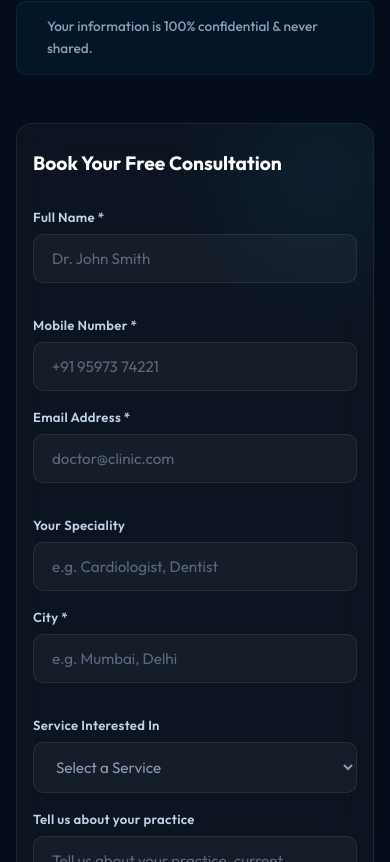
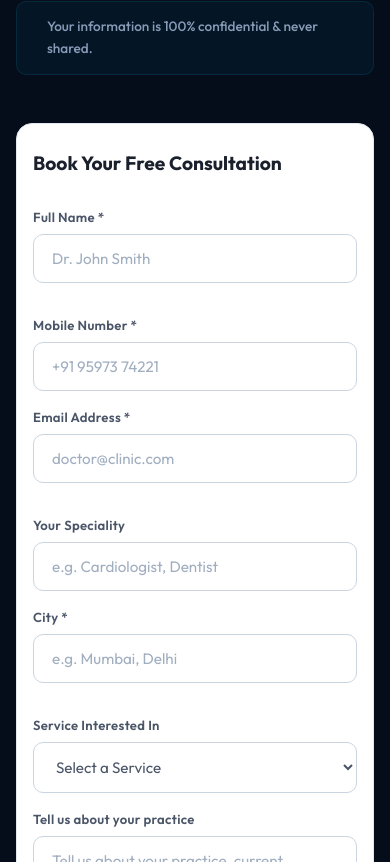
Before and after one commit to Twenty4toon/Doconplus, a website: page contact.html in a window 390 px wide. Shown: the part 1138-2000 px from the top of the page. Drawn offline with Linux system fonts and the light colour scheme; some icons are missing.

Commit message:
style: optimize mobile contact form layout and fix hamburger positioning

```diff
--- a/css/contact.css
+++ b/css/contact.css
@@ -83,11 +83,31 @@
 }
 @media (max-width: 768px) {
   .form-row { grid-template-columns: 1fr; }
-  .contact-form { padding: 28px 20px; }
+  .contact-form {
+    padding: 28px 20px;
+    background: #fff;
+    border-color: #e2e8f0;
+  }
+  .contact-form::before { display: none; }
+  .contact-form h3 { color: #1a202c; }
+  .form-group label { color: #4a5568; }
+  .form-group input, .form-group select, .form-group textarea {
+    background: #fff;
+    border-color: #cbd5e0;
+    color: #1a202c;
+  }
+  .form-group input::placeholder, .form-group textarea::placeholder { color: #a0aec0; }
+  .form-group select { color: #4a5568; }
+  .form-group select option { background: #fff; color: #1a202c; }
+  .form-group input:focus, .form-group select:focus, .form-group textarea:focus {
+    border-color: var(--teal);
+    background: #fff;
+    box-shadow: 0 0 0 3px rgba(0,200,255,0.15);
+  }
 }
 @media (max-width: 480px) {
   .contact-form { padding: 24px 16px; border-radius: 16px; }
-  .contact-form h3 { font-size: 1.2rem; }
+  .contact-form h3 { font-size: 1.2rem; color: #1a202c; }
   .contact-info-item { padding: 12px 14px; }
   .contact-info-item a { font-size: 0.85rem; }
   .ci-text { font-size: 0.85rem; }
--- a/css/global.css
+++ b/css/global.css
@@ -140,7 +140,6 @@ i.ph {
 }
 .navbar.scrolled {
   background: rgba(5,13,26,0.92);
-  backdrop-filter: blur(24px); -webkit-backdrop-filter: blur(24px);
   box-shadow: 0 1px 0 var(--glass-border), 0 8px 32px rgba(0,0,0,0.3);
   padding: 10px 0;
 }
@@ -501,7 +500,7 @@ i.ph {
   .section { padding: 60px 0; }
   .container { padding: 0 16px; }
   .nav-links, .btn-cta { display: none; }
-  .hamburger { display: flex; flex-direction: column; justify-content: center; align-items: center; position: relative; z-index: 10001; width: 36px; height: 36px; margin-left: auto; gap: 5px; }
+  .hamburger { display: flex; flex-direction: column; justify-content: center; align-items: center; position: fixed; z-index: 10002; width: 36px; height: 36px; top: 18px; right: 16px; gap: 5px; }
   .hamburger span { display: block; width: 22px; height: 2px; background: #fff; border-radius: 2px; transition: transform 0.3s, opacity 0.3s; }
   .hamburger.open span:nth-child(1) { transform: rotate(45deg) translate(5px, 5px); }
   .hamburger.open span:nth-child(2) { opacity: 0; }
```
